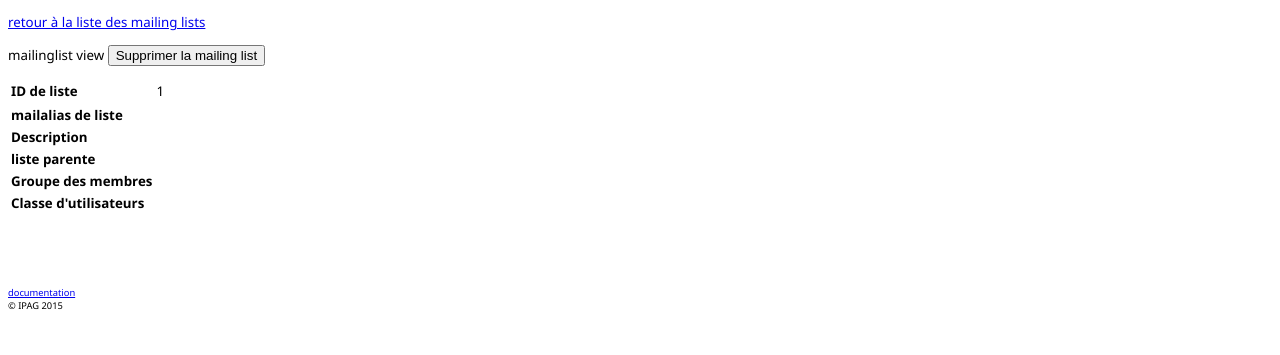
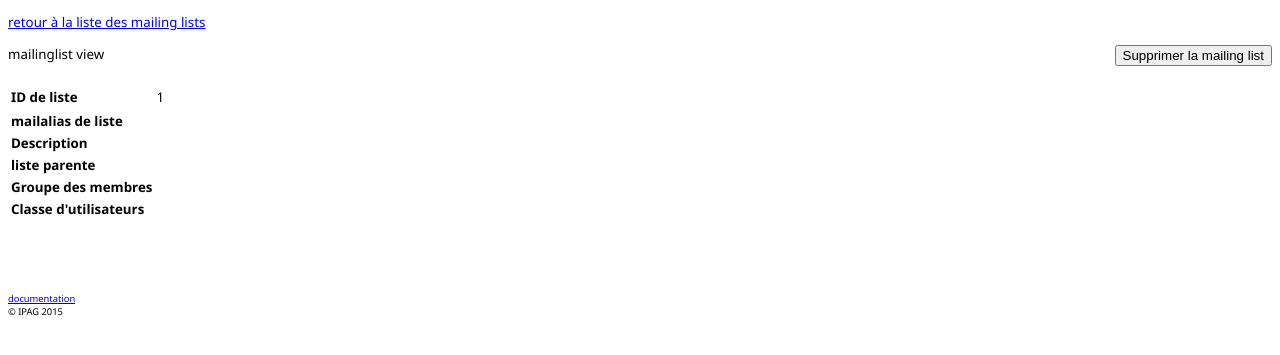
Before and after one commit to sxpert/admlabo, a Django app: template admtooCore/templates/mailinglist-view.html in a window 1280 px wide. Shown: the top 355 px of the page. Run offline with Django 3.2, Linux system fonts and the light colour scheme; the template is opened without the code that fills it: most values are stand-ins (such as "Sample title", 1, 10 or a date in 2020).

Commit message:
move delete button to the right

```diff
--- a/admtooCore/templates/mailinglist-view.html
+++ b/admtooCore/templates/mailinglist-view.html
@@ -2,11 +2,18 @@
 {% load staticfiles %}
 {% block title %} - mailing list {{ group.name }}{% endblock %}
 {% block scripts %}<script src="{% static "js/base-forms.js" %}"></script>{% endblock %}
-{% block css %}<link rel="stylesheet" type="text/css" href="{% static "css/ipag.css" %}"/>{% endblock %}
+{% block css %}<style type="text/css">
+#header {
+    height: 3em;
+}
+#delete {
+    float: right;
+}
+</style>{% endblock %}
 {% block content %}
 <p><a href="{% url 'mailinglist-list' %}">retour à la liste des mailing lists</a></p>
 <form action="." method="post">{% csrf_token %}
-{% if action != 'new' %}<p>mailinglist view <button name="action" value="delete">Supprimer la mailing list</button></p>{% endif %}
+{% if action != 'new' %}<div id="header">mailinglist view <button id="delete" name="action" value="delete">Supprimer la mailing list</button></div>{% endif %}
 <table>
 <tbody>
 <tr><th>ID de liste</th><td>{% if error %}<span class="error">{{ error }}</span><br/>
```
